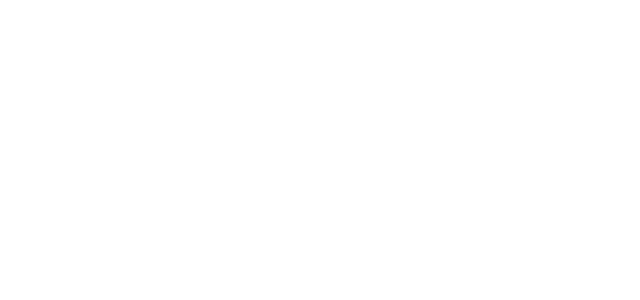
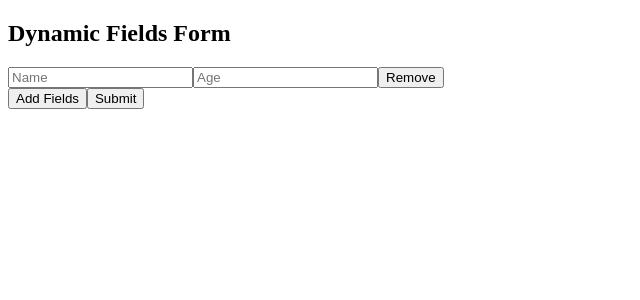
Before and after one commit to acciojob/dynamic-fields-satyamjha09, a React app: page / in a window 1280 px wide. Shown: the top 300 px of the page, without its empty margins (0-640 px from the left). Built offline with nearby package versions, Linux system fonts and the light colour scheme.

Commit message:
Done Project

```diff
--- a/src/components/App.js
+++ b/src/components/App.js
@@ -1,11 +1,69 @@
 
-import React from "react";
+import React, { useState } from "react";
 import './../styles/App.css';
 
 const App = () => {
+
+  const [fields, setFields] = useState([{ id: Date.now() , name: "", age: "" }]);
+
+  const handleChange = (id, event) => {
+    const { name, value } = event.target;
+    setFields((prevFields) =>
+      prevFields.map((field) =>
+        field.id === id ? { ...field, [name]: value } : field
+      )
+    );
+  };
+
+  const addField = () => {
+    setFields([...fields, { id: Date.now(), name: "", age: "" }]);
+  };
+
+  const removeField = (id) => {
+    setFields(fields.filter((field) => field.id !== id));
+  };
+
+  const handleSubmit = (event) => {
+    event.preventDefault();
+    console.log("Submitted Data:", fields);
+  };
+
   return (
     <div>
-        {/* Do not remove the main div */}
+        <h2>Dynamic Fields Form</h2>
+        <form onSubmit={handleSubmit}>
+          {fields.map((field) => (
+            <div key={field.id}>
+              <input
+                type="text"
+                name="name"
+                placeholder="Name"
+                value={fields.name}
+                onChange={(e) => handleChange(field.id , e)}
+                required
+              />
+              <input
+                type="number"
+                name="age"
+                placeholder="Age"
+                value={fields.age}
+                onChange={(e) => handleChange(fields.id , e)}
+                required
+              />
+              <button type="button" onClick={() => removeField(field.id)}>
+                Remove
+              </button>
+
+
+
+            </div>
+          ))}
+              <button type="button" onClick={addField}>
+                    Add Fields
+              </button>
+              <button type="submit">  Submit </button>
+
+        </form>
     </div>
   )
 }
```
Also changed, not shown: 1 other file (tests, documents, lock files or other folders).
